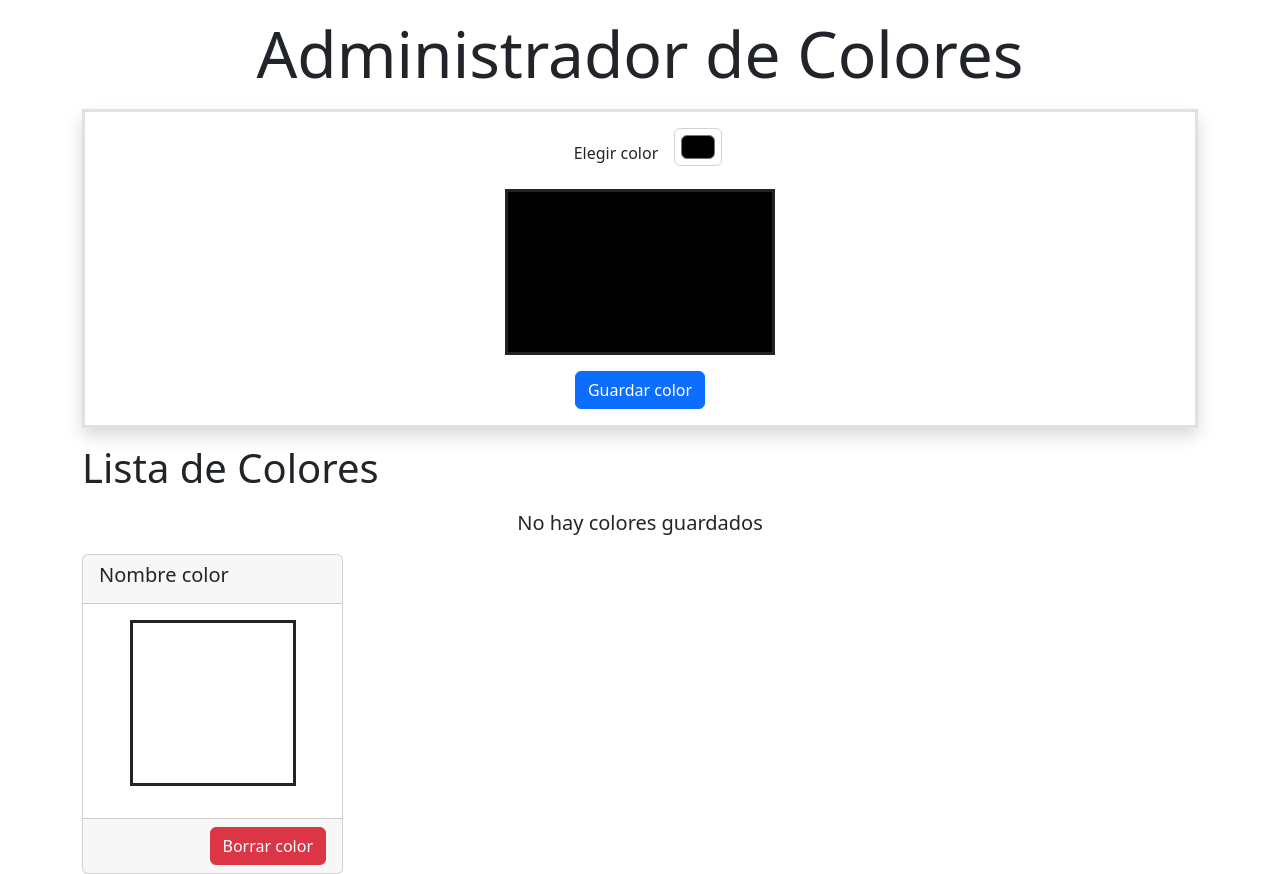
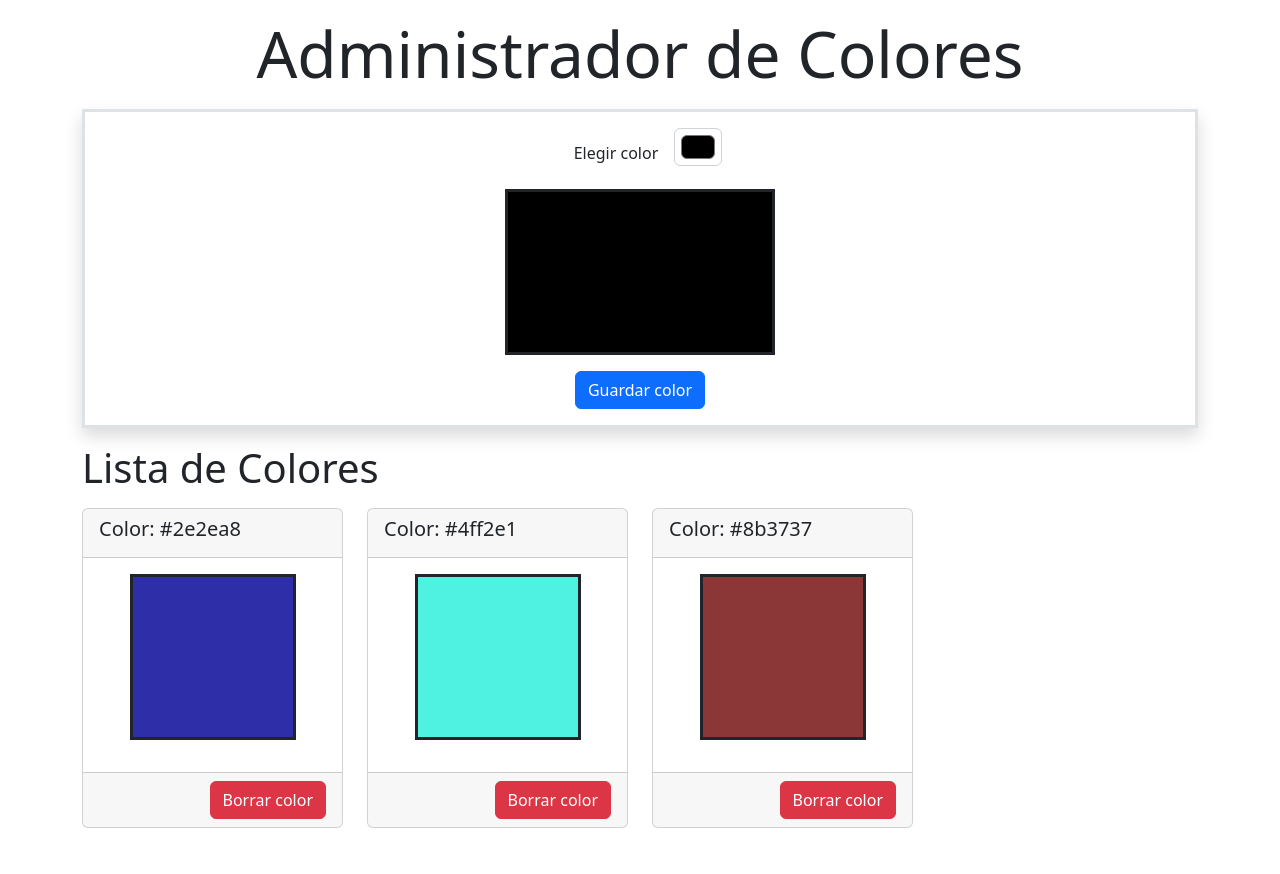
Before and after one commit to herreranicolas/react-ejercicio-6, a React (Vite) app: page / in a window 1280 px wide. After the commit the page ends 844 px from the top, so only its background shows below. Built offline with nearby package versions, Linux system fonts and the light colour scheme.

Commit message:
Agregue un array con datos de prueba para mostrar diferentes colores como si estuvieran guardados en local storage

```diff
--- a/src/App.jsx
+++ b/src/App.jsx
@@ -1,3 +1,4 @@
+import { useState } from "react";
 import { Container, Row } from "react-bootstrap";
 import "bootstrap/dist/css/bootstrap.min.css";
 import "./App.css";
@@ -5,6 +6,12 @@ import FormularioColor from "./components/FormularioColor";
 import CardColor from "./components/CardColor";
 
 function App() {
+  const [arrayColores, setArrayColores] = useState([
+    { id: 1, value: "#2e2ea8" },
+    { id: 2, value: "#4ff2e1" },
+    { id: 3, value: "#8b3737" },
+  ]);
+
   return (
     <>
       <h1 className="text-center display-3 my-3">Administrador de Colores</h1>
@@ -13,10 +20,15 @@ function App() {
       </Container>
       <Container>
         <h2 className="display-6 my-3">Lista de Colores</h2>
-        <p className="lead text-center">No hay colores guardados</p>
-        <Row xs={1} md={2} lg={3} xl={4}>
-          <CardColor></CardColor>
-        </Row>
+        {arrayColores.length === 0 ? (
+          <p className="lead text-center">No hay colores guardados</p>
+        ) : (
+          <Row xs={1} md={2} lg={3} xl={4}>
+            {arrayColores.map((color) => (
+              <CardColor color={color.value}></CardColor>
+            ))}
+          </Row>
+        )}
       </Container>
     </>
   );
--- a/src/components/CardColor.jsx
+++ b/src/components/CardColor.jsx
@@ -1,15 +1,15 @@
 import { Card, Button, Col } from "react-bootstrap";
 import ContenedorColor from "./ContenedorColor";
 
-const CardColor = () => {
+const CardColor = ({ color }) => {
   return (
-    <Col className="d-flex align-items-center justify-content-center">
+    <Col className="d-flex align-items-center justify-content-center mb-3">
       <Card style={{ width: "18rem" }}>
         <Card.Header>
-          <Card.Title>Nombre color</Card.Title>
+          <Card.Title>Color: {color}</Card.Title>
         </Card.Header>
         <Card.Body>
-          <ContenedorColor></ContenedorColor>
+          <ContenedorColor color={color}></ContenedorColor>
         </Card.Body>
         <Card.Footer className="text-end">
           <Button variant="danger">Borrar color</Button>
```
